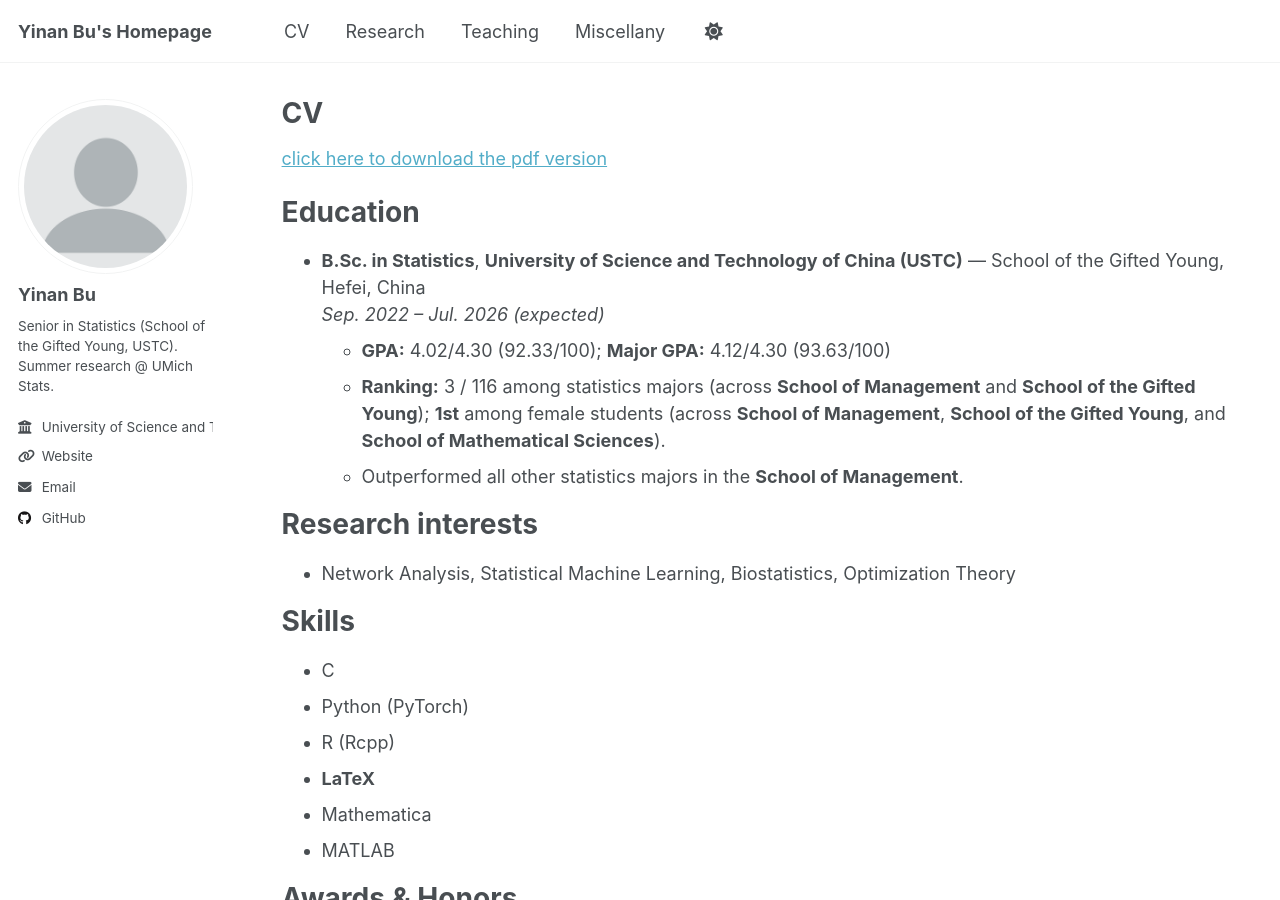
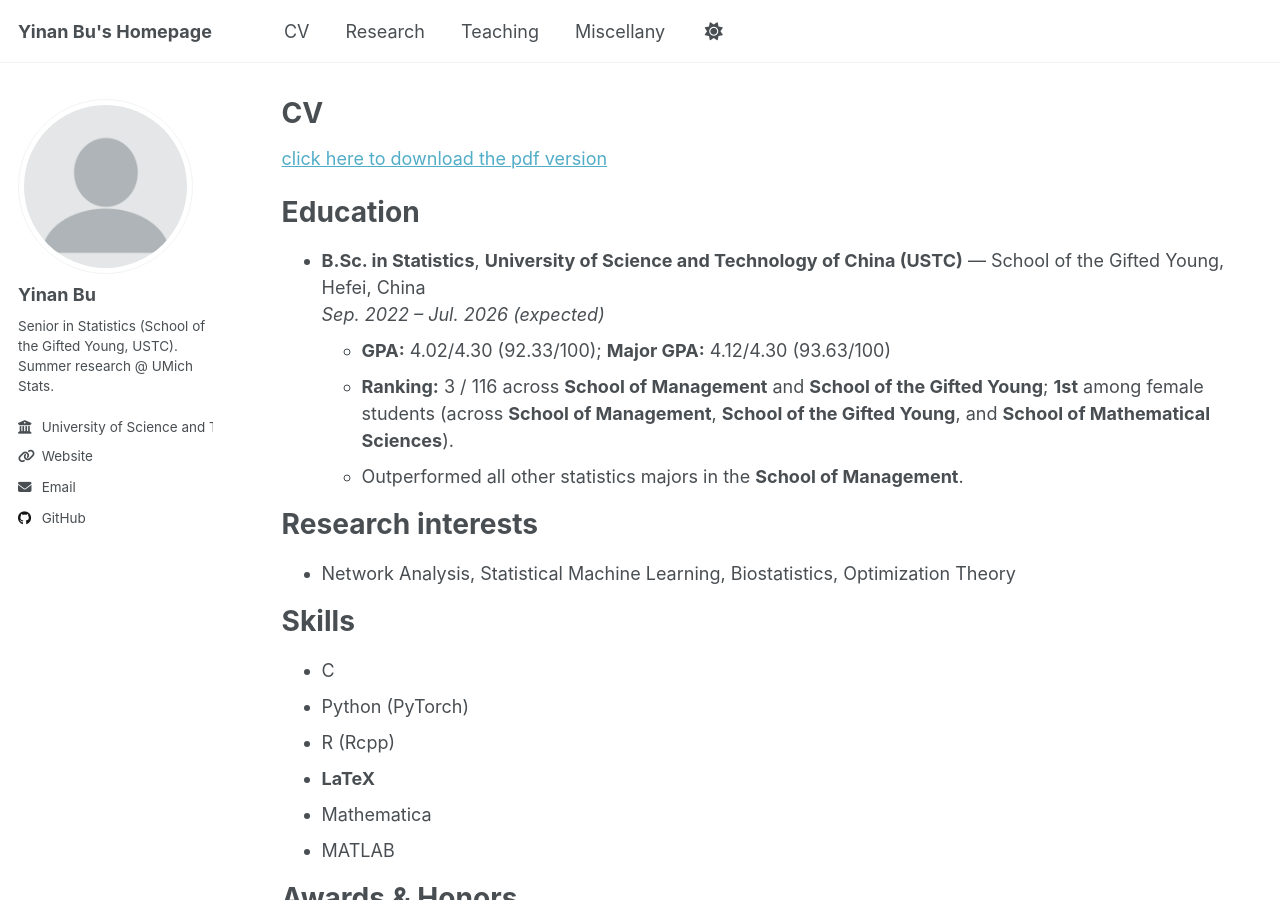
Before and after one commit to yinanbu/yinanbu.github.io, a Jekyll site: the page built from _pages/cv.md, in a window 1280 px wide and 900 px high. Built offline with Jekyll 4.4.1, drawn with Linux system fonts in a browser that asks for light colours; a script that is not in the unit is left out.

Commit message:
Update cv.md

```diff
--- a/_pages/cv.md
+++ b/_pages/cv.md
@@ -16,7 +16,7 @@ Education
 * **B.Sc. in Statistics**, **University of Science and Technology of China (USTC)** — School of the Gifted Young, Hefei, China
   *Sep. 2022 – Jul. 2026 (expected)*
   * **GPA:** 4.02/4.30 (92.33/100); **Major GPA:** 4.12/4.30 (93.63/100)
-  * **Ranking:** 3 / 116 among statistics majors (across **School of Management** and **School of the Gifted Young**); **1st** among female students (across **School of Management**, **School of the Gifted Young**, and **School of Mathematical Sciences**).
+  * **Ranking:** 3 / 116 across **School of Management** and **School of the Gifted Young**; **1st** among female students (across **School of Management**, **School of the Gifted Young**, and **School of Mathematical Sciences**).
   * Outperformed all other statistics majors in the **School of Management**.
 
 Research interests
```
